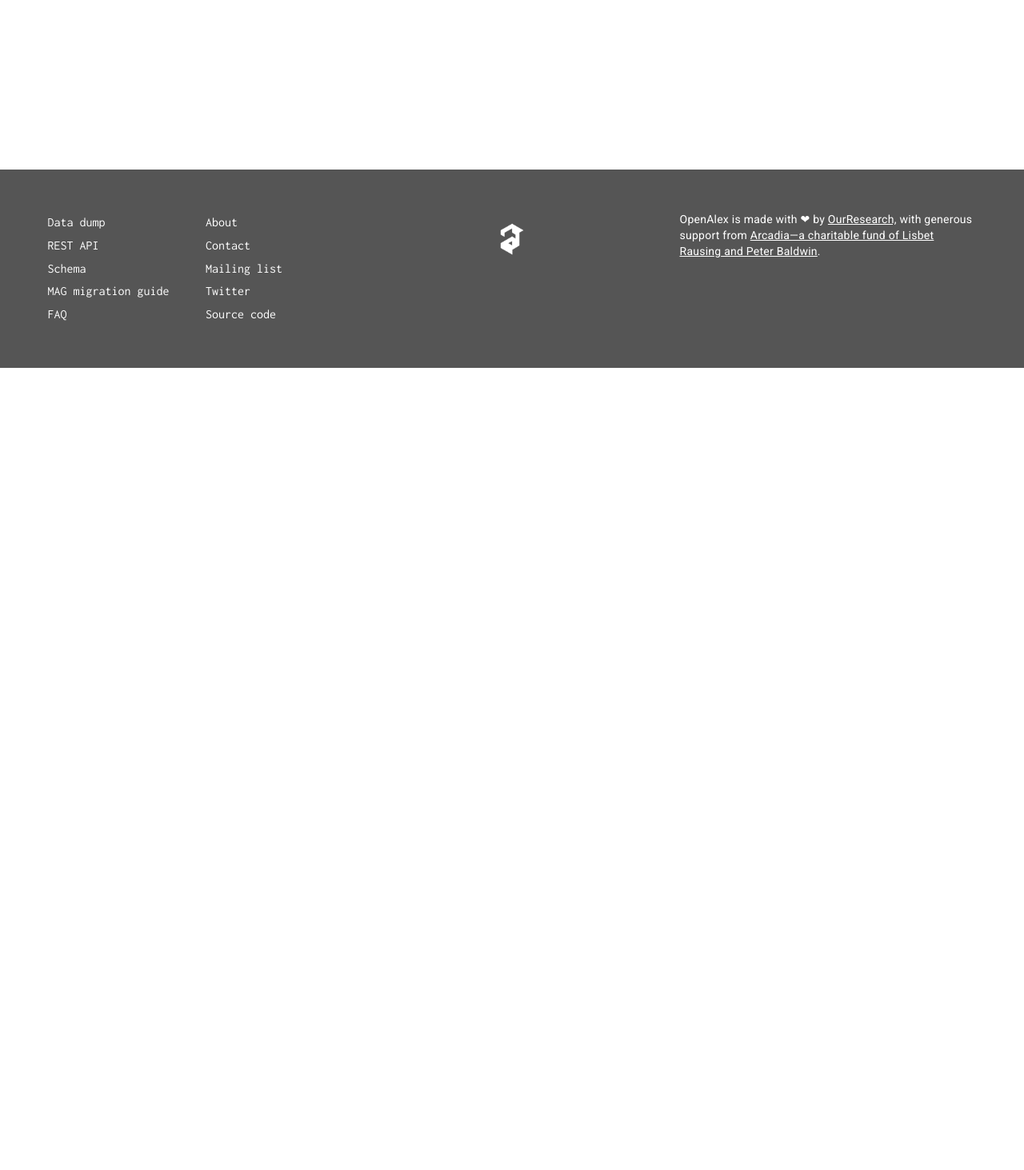
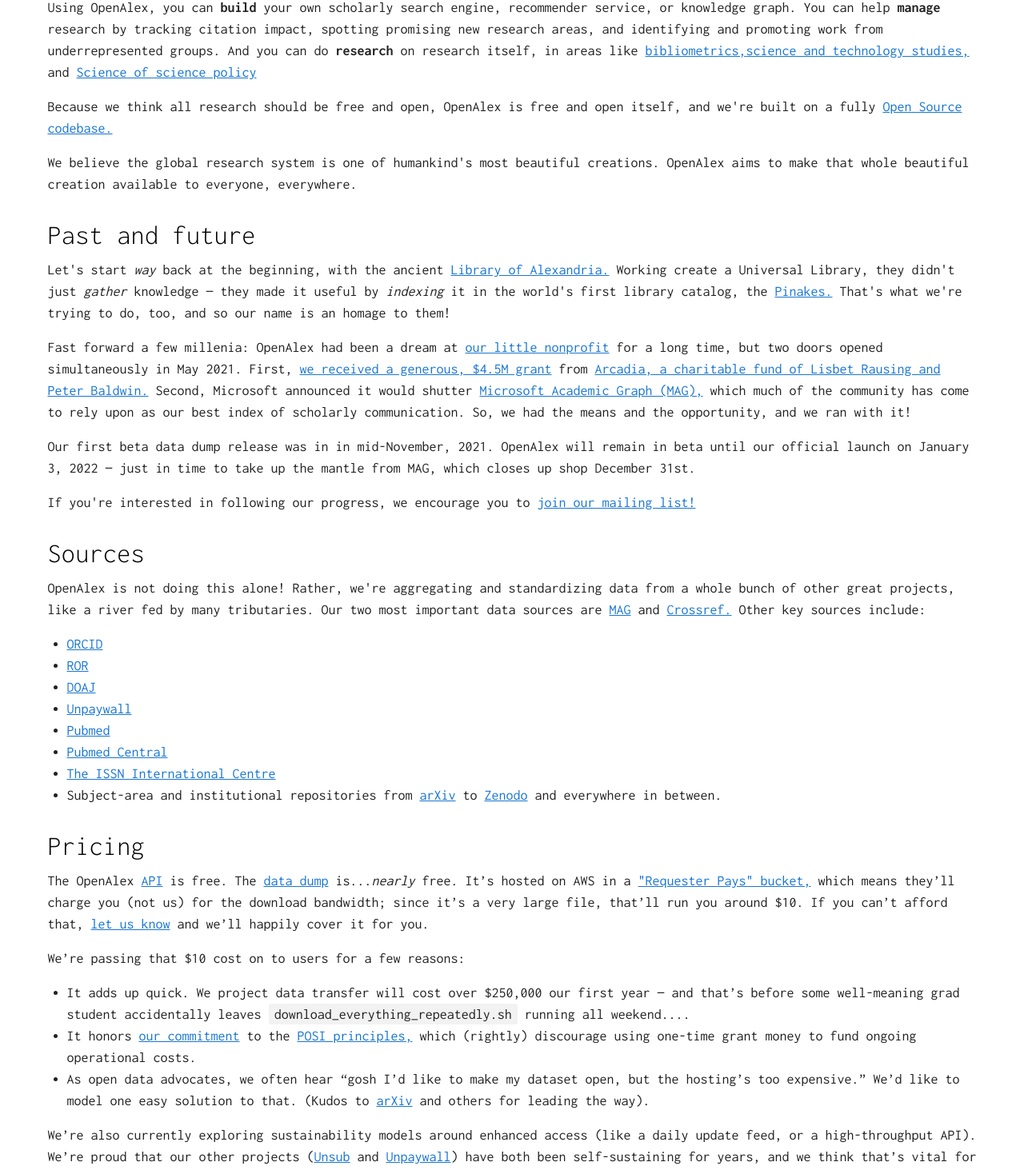
Before and after one commit to ourresearch/openalex-website, a Vue app: page /about in a window 1280 px wide. Shown: the part 340-1803 px from the top of the page at 80% size. Before the commit the page ends 800 px from the top, so only its background shows below. Built offline with nearby package versions, Linux system fonts and the light colour scheme.

Commit message:
finish About page.

```diff
--- a/src/views/About.vue
+++ b/src/views/About.vue
@@ -1,6 +1,130 @@
 <template>
   <v-container class="page">
-    <h2 class="text-h3">About</h2>
+    <h3 class="text-h3">About</h3>
+    <p>
+      OpenAlex is a free and open catalog of the world's scholarly papers, researchers, journals, and institutions
+      &mdash; along with all the ways they're connected to one another.
+    </p>
+    <p>
+
+      Using OpenAlex, you can <strong>build</strong> your own scholarly search engine, recommender service, or knowledge
+      graph. You can help <strong>manage</strong> research by tracking citation impact, spotting promising new research
+      areas, and identifying and promoting work from underrepresented groups. And you can do <strong>research</strong> on research
+      itself, in areas like
+      <a href="https://en.wikipedia.org/wiki/Bibliometrics">bibliometrics,</a>
+      <a href="https://en.wikipedia.org/wiki/Science_and_technology_studies">science and technology studies,</a> and
+      <a href="https://en.wikipedia.org/wiki/Science_of_science_policy">Science of science policy</a>
+    </p>
+    <p>
+      Because we think all research should be free and open, OpenAlex is free and open itself, and we're built on a fully <a href="https://github.com/ourresearch/openalex-guts">Open Source codebase.</a>
+    </p>
+    <p>
+      We believe the global research system is one of humankind's most beautiful creations. OpenAlex aims to make that whole beautiful creation available to everyone, everywhere.
+    </p>
+
+
+    <h4 class="text-h4" id="past-and-future">Past and future</h4>
+    <p>
+      Let's start <em>way</em> back at the beginning, with the ancient <a
+        href="https://en.wikipedia.org/wiki/Library_of_Alexandria">Library of Alexandria.</a> Working create a Universal
+      Library, they didn't just <em>gather</em> knowledge &mdash; they made it useful by <em>indexing</em> it in the
+      world's first library catalog, the
+      <a href="https://en.wikipedia.org/wiki/Pinakes">Pinakes.</a> That's what we're trying to do, too, and so our name
+      is an homage to them!
+    </p>
+    <p>
+      Fast forward a few millenia: OpenAlex had been a dream at
+      <a href="httsp://ourresearch.org">our little nonprofit</a> for a long time, but two doors opened simultaneously in
+      May 2021. First,
+      <a href="https://blog.ourresearch.org/arcadia-2021-grant/">we received a generous, $4.5M grant</a> from <a
+        href="https://www.arcadiafund.org.uk/">Arcadia, a charitable fund of Lisbet Rausing and Peter Baldwin.</a>
+      Second, Microsoft announced it would shutter <a
+        href="https://www.microsoft.com/en-us/research/project/microsoft-academic-graph/">Microsoft Academic Graph
+      (MAG),</a> which much of the community has come to rely upon as our best index of scholarly communication. So, we
+      had the means and the opportunity, and we ran with it!
+    </p>
+    <p>
+      Our first beta data dump release was in in mid-November, 2021. OpenAlex will remain in beta until our official
+      launch on January 3, 2022 &mdash; just in time to take up the mantle from MAG, which closes up shop December 31st.
+    </p>
+    <p>
+      If you're interested in following our progress, we encourage you to <a href="http://eepurl.com/hA8PhL">join our
+      mailing list!</a>
+    </p>
+
+    <h4 class="text-h4" id="sources">Sources</h4>
+    <p>
+      OpenAlex is not doing this alone! Rather, we're aggregating and standardizing data from a whole bunch of other
+      great projects, like a river fed by many tributaries. Our two most important data sources are
+      <a href="https://aka.ms/msracad">MAG</a> and
+      <a href="https://www.crossref.org/">Crossref.</a> Other key sources include:
+    </p>
+    <ul>
+      <li><a href="https://orcid.org">ORCID</a></li>
+      <li><a href="https://ror.org">ROR</a></li>
+      <li><a href="https://doaj.org">DOAJ</a></li>
+      <li><a href="https://unpaywall.org">Unpaywall</a></li>
+      <li><a href="https://pubmed.ncbi.nlm.nih.gov/">Pubmed</a></li>
+      <li><a href="https://www.ncbi.nlm.nih.gov/pmc/">Pubmed Central</a></li>
+      <li><a href="https://www.issn.org/">The ISSN International Centre</a></li>
+      <li>
+        Subject-area and institutional repositories from <a href="https://arxiv.org">arXiv</a> to <a
+          href="https://zenodo.org">Zenodo</a> and everywhere in between.
+      </li>
+    </ul>
+
+    <h4 class="text-h4" id="pricing">Pricing</h4>
+    <p>
+      The OpenAlex
+      <router-link to="./rest-api">API</router-link>
+      is free. The
+      <router-link to="./data-dump">data dump</router-link>
+      is...<em>nearly</em> free. It’s hosted on AWS in a <a
+        href="https://docs.aws.amazon.com/AmazonS3/latest/userguide/ObjectsinRequesterPaysBuckets.html">"Requester Pays"
+      bucket,</a> which means they’ll charge you (not us) for the download bandwidth; since it’s a very large file,
+      that’ll run you around $10. If you can’t afford that, <a href="mailto:team@ourresearch.org">let us know</a> and
+      we’ll happily cover it for you.
+    </p>
+    <p>
+      We’re passing that $10 cost on to users for a few reasons:
+    </p>
+    <ul>
+      <li>
+        It adds up quick. We project data transfer will cost over $250,000 our first year &mdash; and that’s before some
+        well-meaning grad student accidentally leaves <code>download_everything_repeatedly.sh</code> running all
+        weekend....
+
+      </li>
+      <li>
+        It honors <a href="https://blog.ourresearch.org/posi/">our commitment</a> to the <a
+          href="https://openscholarlyinfrastructure.org/">POSI principles,</a> which (rightly) discourage using one-time
+        grant money to fund ongoing operational costs.
+
+      </li>
+      <li>
+        As open data advocates, we often hear “gosh I’d like to make my dataset open, but the hosting’s too expensive.”
+        We’d like to model one easy solution to that. (Kudos to <a href="https://arxiv.org/help/bulk_data_s3">arXiv</a>
+        and others for leading the way).
+
+      </li>
+    </ul>
+    <p class="mt-4">
+      We’re also currently exploring sustainability models around enhanced access (like a daily update feed, or a
+      high-throughput API). We’re proud that our other projects (<a
+        href="https://unsub.org">Unsub</a> and <a href="https://unpaywall.org">Unpaywall</a>) have both been
+      self-sustaining for years, and we think that’s vital for OpenAlex (and other scholarly infrastructure projects) as
+      well.
+
+    </p>
+
+
+    <h4 class="text-h4" id="acknowledgements">Acknowledgements</h4>
+    <p>
+      We'd like to thank everyone behind all our <a href="#sources">data sources,</a> but especially the folks at MAG
+      for building a really audacious and cool thing, and providing us lots of help and support as we build its
+      replacement. We'd also like to thank all the programmers behind the open-source libraries we use, all the tireless
+      advocates for research funding and Open Science.
+    </p>
 
 
   </v-container>
--- a/src/views/DataDump.vue
+++ b/src/views/DataDump.vue
@@ -32,8 +32,8 @@
       This is a <a
         href="https://docs.aws.amazon.com/AmazonS3/latest/userguide/ObjectsinRequesterPaysBuckets.html">"Requester Pays"
       bucket.</a> Your AWS account will be charged for the cost of the transfer, which is around $10 USD &mdash; but if
-      you can't afford that, please
-      <a href="mailto:team@ourresearch.org">let us know,</a> and we'll cover the cost for you.
+      you can't afford that, just
+      <a href="mailto:team@ourresearch.org">let us know</a> and we'll be happy cover the cost for you.
     </p>
 
     <p>
```
